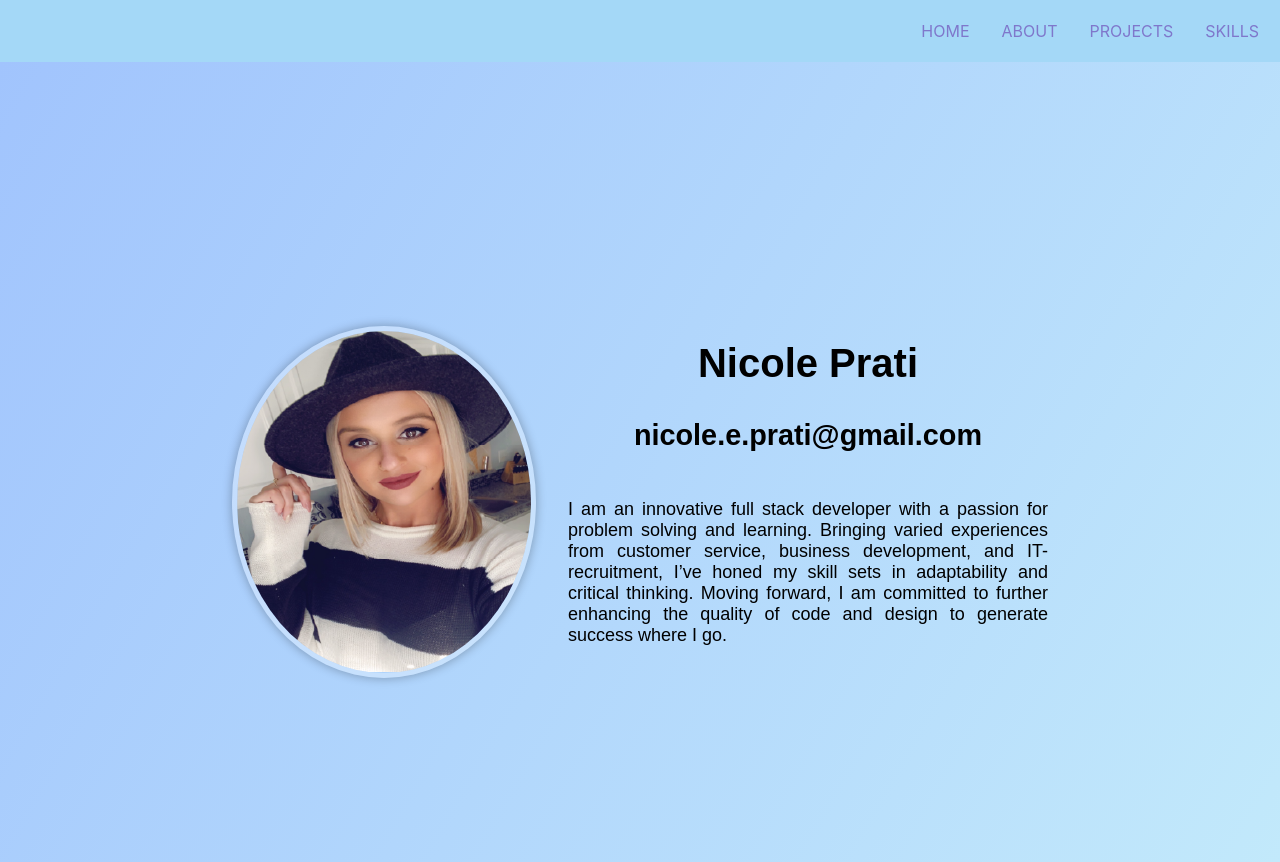
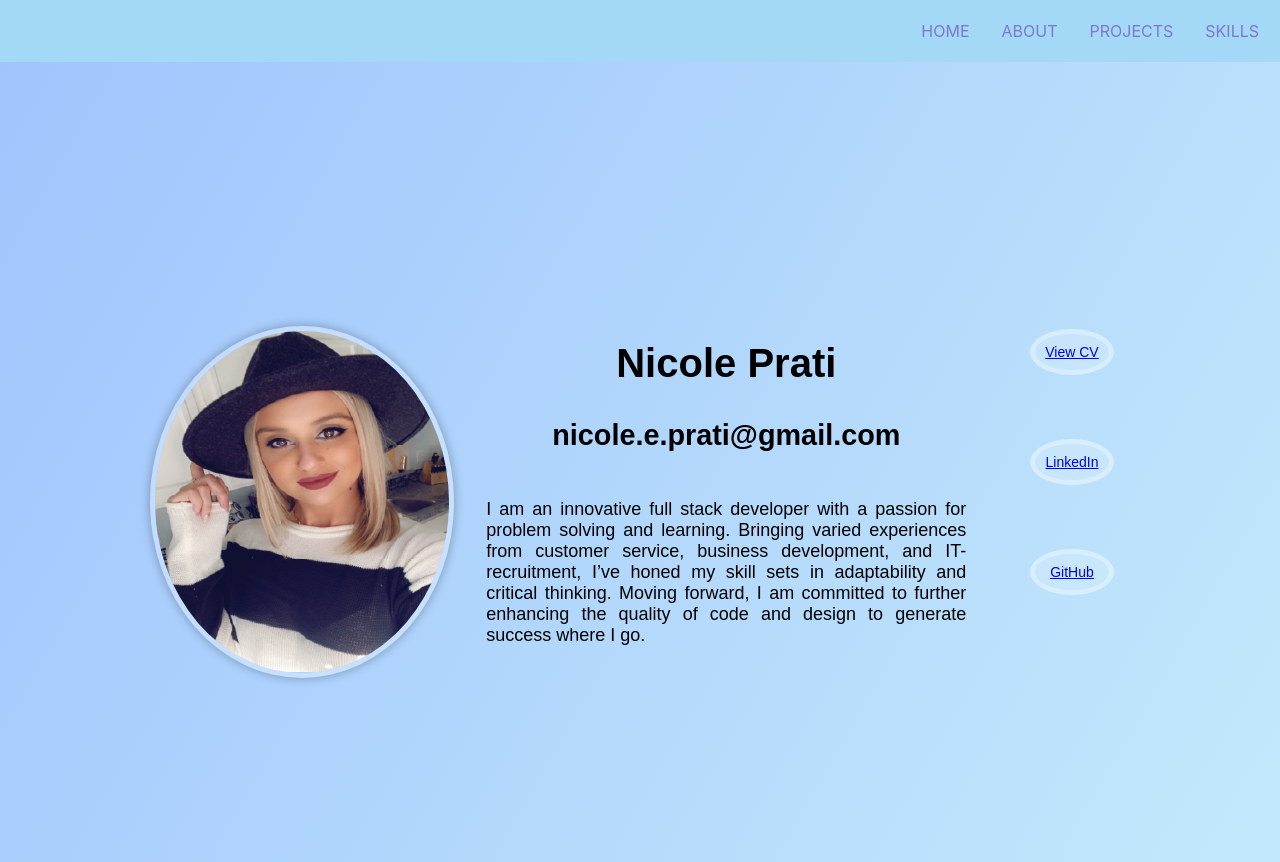
Before and after one commit to nprati01/nik-portfolio-frontend, a React (Create React App) app: page /about in a window 1280 px wide. Built offline with nearby package versions, Linux system fonts and the light colour scheme.

Commit message:
refactor links

```diff
--- a/src/pages/About.js
+++ b/src/pages/About.js
@@ -32,11 +32,11 @@ function About(props) {
       <h3>{about.email}</h3>
       <p className="about-bio">{about.bio}</p>
       </div>
-        {/* <div className="profile-buttons">
-          <button><a href="https://docs.google.com/document/d/1ZRlzPaXaeWZFsrkhQtBlbRcawxs1XptdA4_Nu2jG_oo/edit?usp=sharing"></a>View CV</button>
-          <button><a href="https://www.linkedin.com/in/nprati/"></a>LinkedIn</button>
-          <button><a href="https://github.com/nprati01"></a>GitHub</button>
-        </div> */}
+        <div className="profile-buttons">
+          <button><a href="https://docs.google.com/document/d/1ZRlzPaXaeWZFsrkhQtBlbRcawxs1XptdA4_Nu2jG_oo/edit?usp=sharing">View CV</a></button>
+          <button><a href="https://www.linkedin.com/in/nprati/">LinkedIn</a></button>
+          <button><a href="https://github.com/nprati01">GitHub</a></button>
+        </div>
     </div>
   );
 
```
